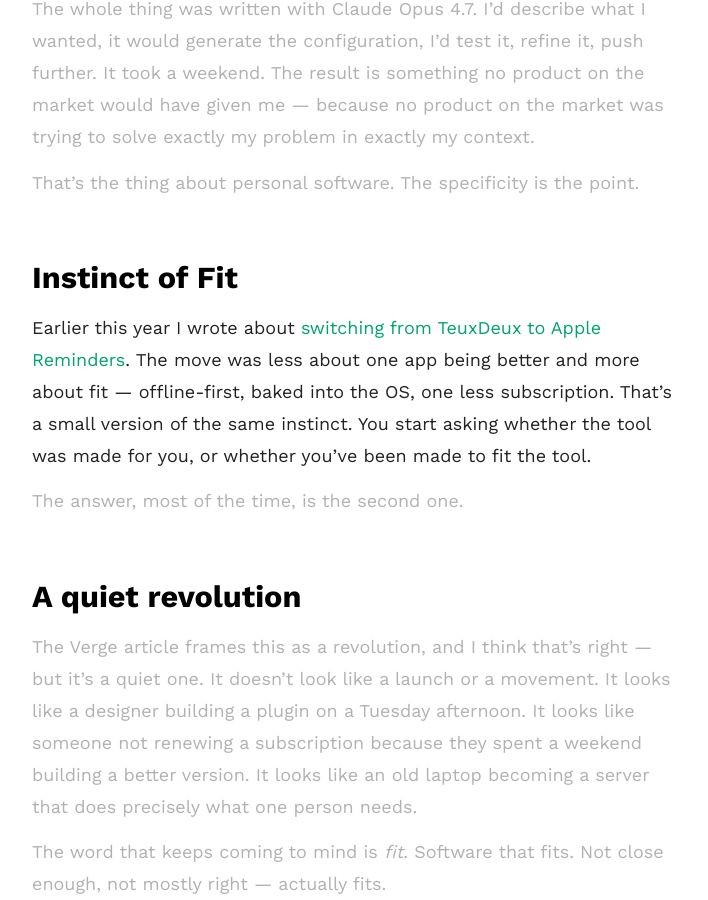
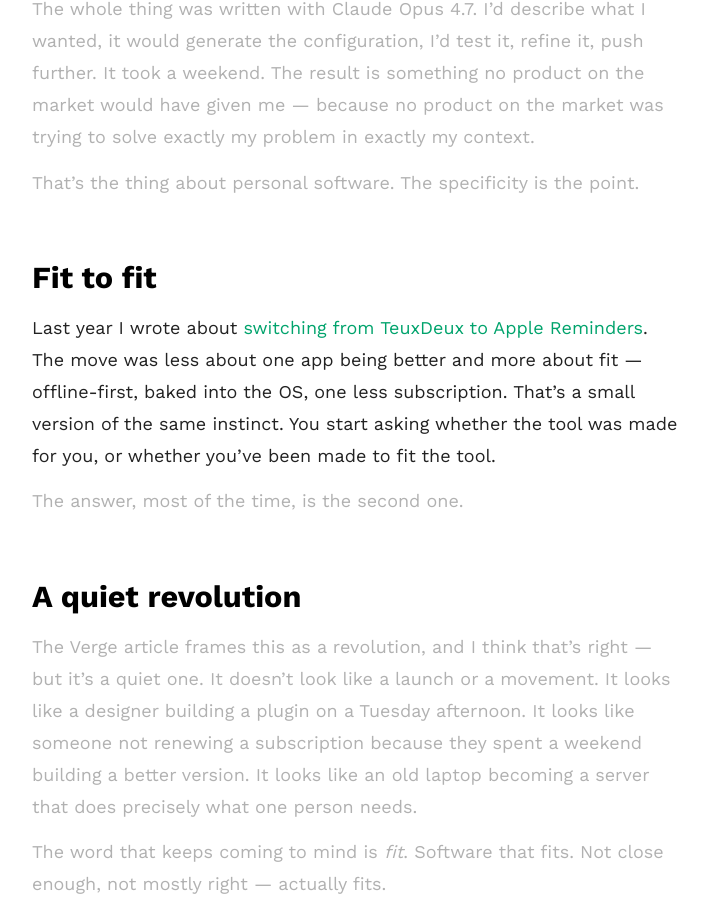
Before and after one commit to talkxo/rishiraj-blog-machine, a Jekyll site: the page built from _posts/2026-05-28-on-software-made-for-you.md, in a window 1280 px wide and 900 px high, scrolled down 2645 px. Shown: the whole window, without its empty margins (284-992 px from the left). Built offline with Jekyll 4.4.1, drawn with Linux system fonts in a browser that asks for light colours.

Commit message:
Rename Instinct of Fit subheading to Fit to fit, update timeline to Last year

```diff
--- a/_posts/2026-05-28-on-software-made-for-you.md
+++ b/_posts/2026-05-28-on-software-made-for-you.md
@@ -45,9 +45,9 @@
 
 That's the thing about personal software. The specificity is the point.
 
-## Instinct of Fit
+## Fit to fit
 
-Earlier this year I wrote about [switching from TeuxDeux to Apple Reminders](/2025/teuxdeux-to-apple-reminders). The move was less about one app being better and more about fit — offline-first, baked into the OS, one less subscription. That's a small version of the same instinct. You start asking whether the tool was made for you, or whether you've been made to fit the tool.
+Last year I wrote about [switching from TeuxDeux to Apple Reminders](/2025/teuxdeux-to-apple-reminders). The move was less about one app being better and more about fit — offline-first, baked into the OS, one less subscription. That's a small version of the same instinct. You start asking whether the tool was made for you, or whether you've been made to fit the tool.
 
 The answer, most of the time, is the second one.
 
```
